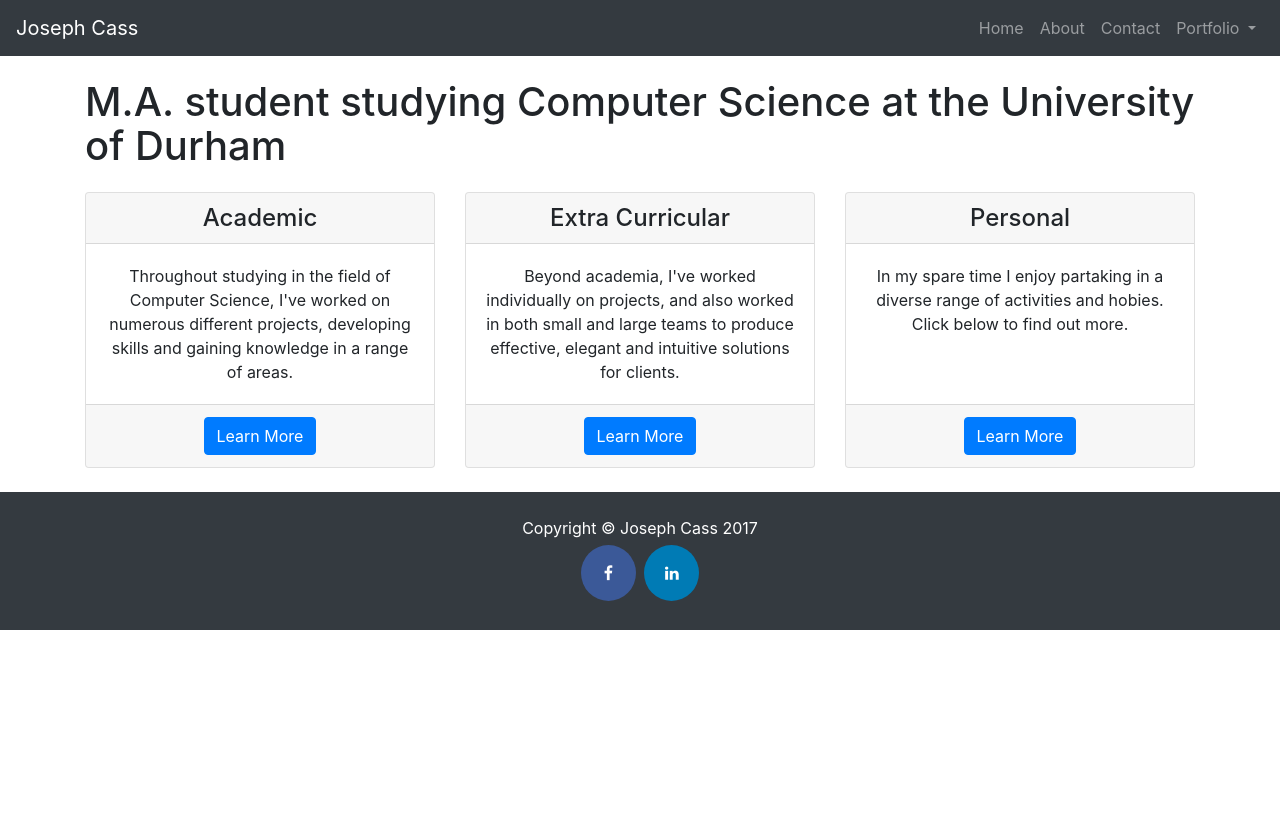
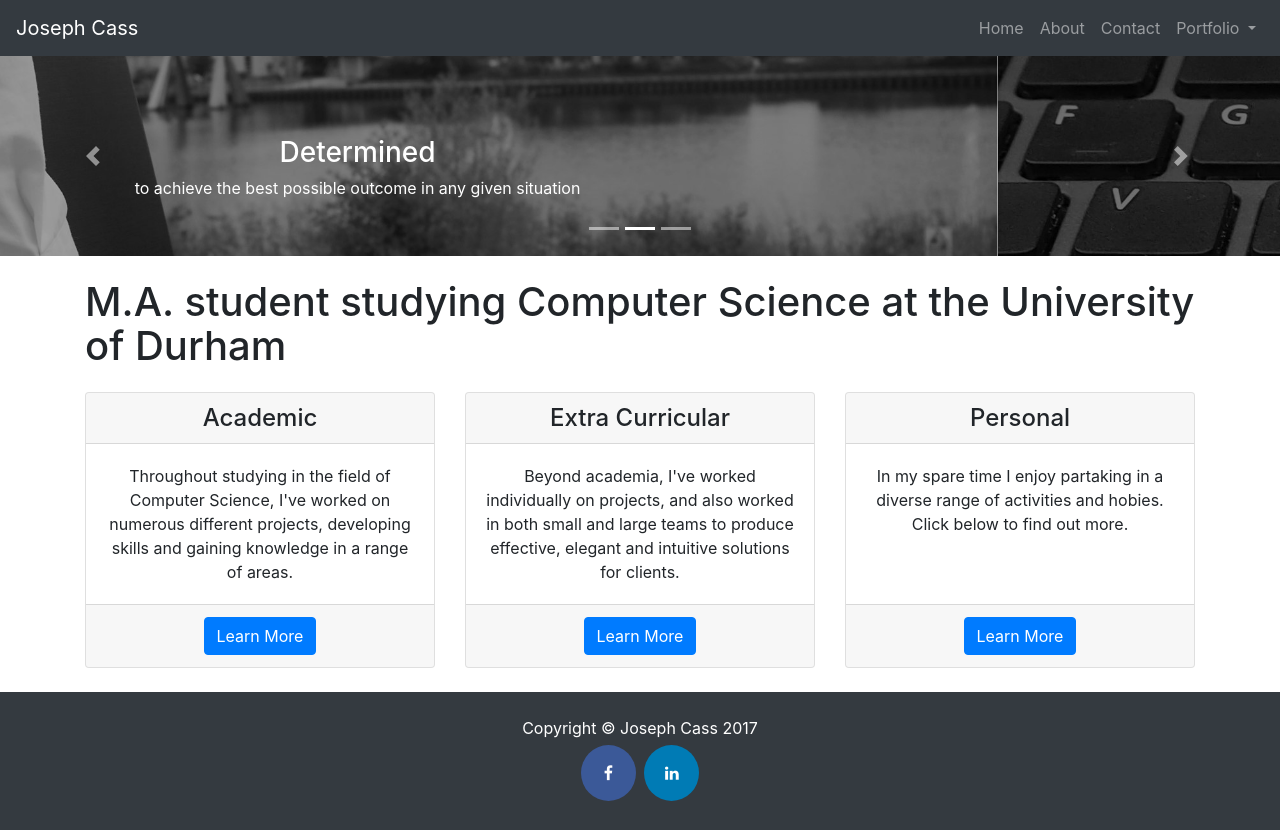
Before and after one commit to JCass149/JCass149.github.io, a website: page index.html in a window 1280 px wide. Before the commit the page ends 800 px from the top, so only its background shows below. Drawn offline with Linux system fonts and the light colour scheme.

Commit message:
Update modern-business.css

```diff
--- a/css/modern-business.css
+++ b/css/modern-business.css
@@ -23,9 +23,9 @@ body {
 
 
 .carousel-item {
-    /*height: 30vw;
+    /*height: 30vw;*/
     min-height: 200px;
-    max-height: 400px;*/
+    max-height: 400px;
     background: no-repeat center center scroll;
     -webkit-background-size: cover;
     -moz-background-size: cover;
```
